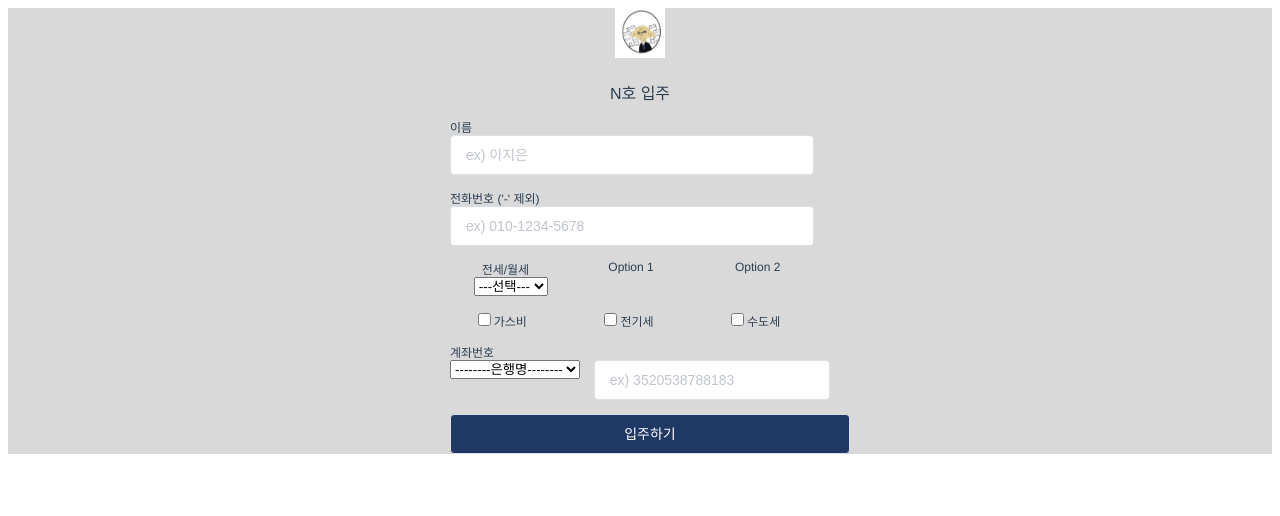
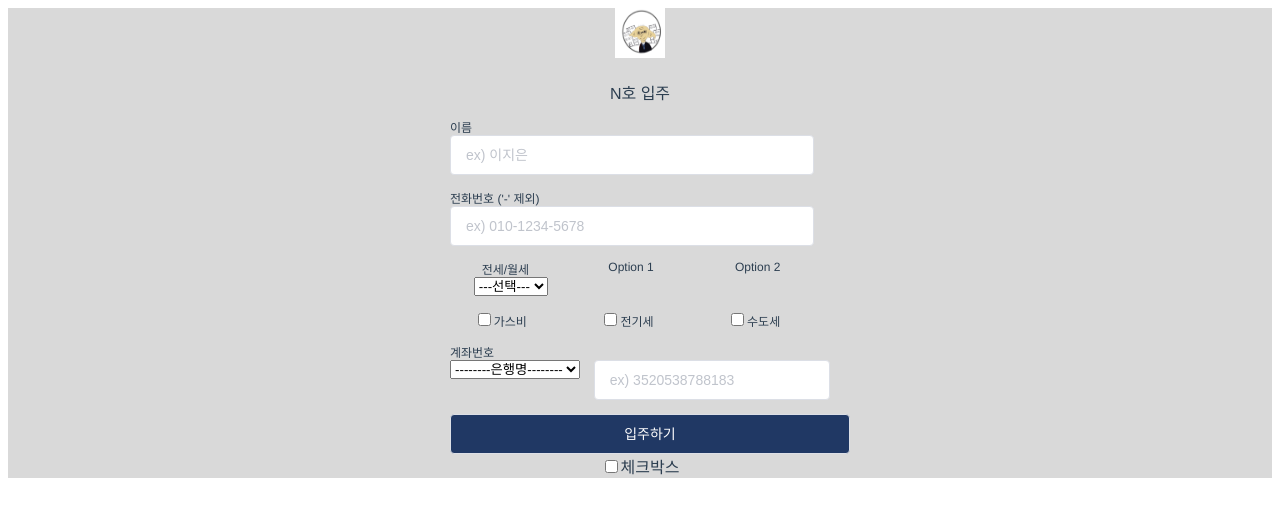
Before and after one commit to houseelfdobby/dobby_front, a Vue app: page /enroll in a window 1280 px wide. Shown: the top 516 px of the page. Built offline with nearby package versions, Linux system fonts and the light colour scheme.

Commit message:
Update Enroll.vue

```diff
--- a/src/views/Enroll.vue
+++ b/src/views/Enroll.vue
@@ -1,5 +1,5 @@
 <template>
-  <div class="Enroll">
+  <div class="Enroll" style="backgroundColor:#D9D9D9; width:100%; height:100%;">
     <!--
     <el-header style="backgroundColor:#203864;">
       <el-row>
@@ -18,7 +18,7 @@
       </el-row>
     </el-header>
     -->
-    <div id="background" style>
+    <div id="background">
       <div class="Enroll-Main" style="backgroundColor:#D9D9D9;">
         <div class="Enroll-Main-Title" style="width:380px; margin:auto;">
           <el-row>
@@ -84,7 +84,7 @@
               </el-col>
             </el-row>
             <br />
-            <div id="dues">
+            <div class="Enroll-Main-Input-Dues">
               <el-row type="flex" justify="space-around">
                 <el-col span="6" offset="1">
                   <input type="checkbox" id="gas" value="gas" v-model="dues" />
@@ -131,6 +131,10 @@
         </div>
       </div>
     </div>
+    <div class="Enroll-Checks">
+      <input type="checkbox" id="ex_chk3" />
+      <label for="ex_chk3">체크박스</label>
+    </div>
   </div>
 </template>
 
@@ -155,7 +159,15 @@ export default {
 
 <style lang='scss' scoped>
 .template {
-  background-color: #d9d9d9;
+  height: 100%;
+}
+
+.Enroll {
+  display: flex;
+  flex-direction: column;
+  margin: 0;
+  width: 100%;
+  height: 100%;
 }
 .Enroll-Main-Input {
   text-align: left;
@@ -163,9 +175,7 @@ export default {
   &-Button {
     color: white;
   }
-}
-
-#enroll-Button {
-  color: white;
+  &-Dues {
+  }
 }
 </style>
```
